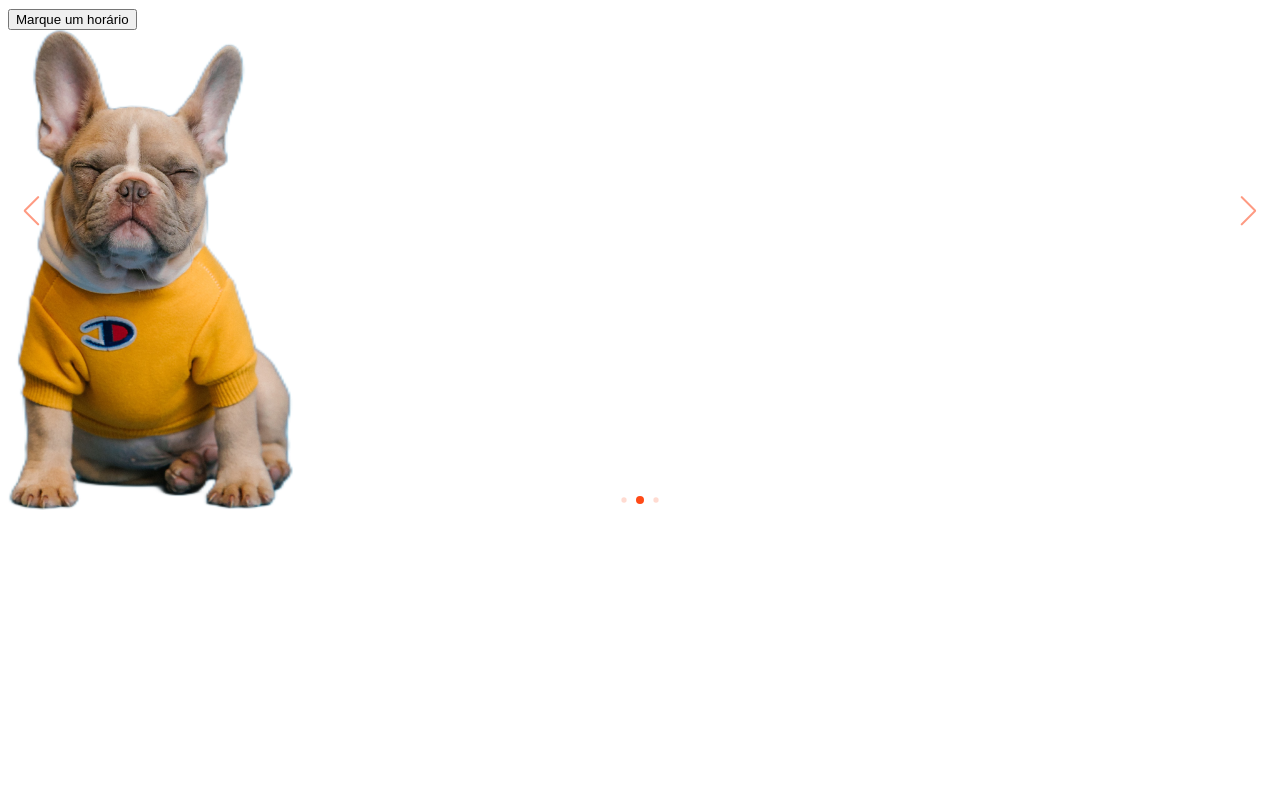
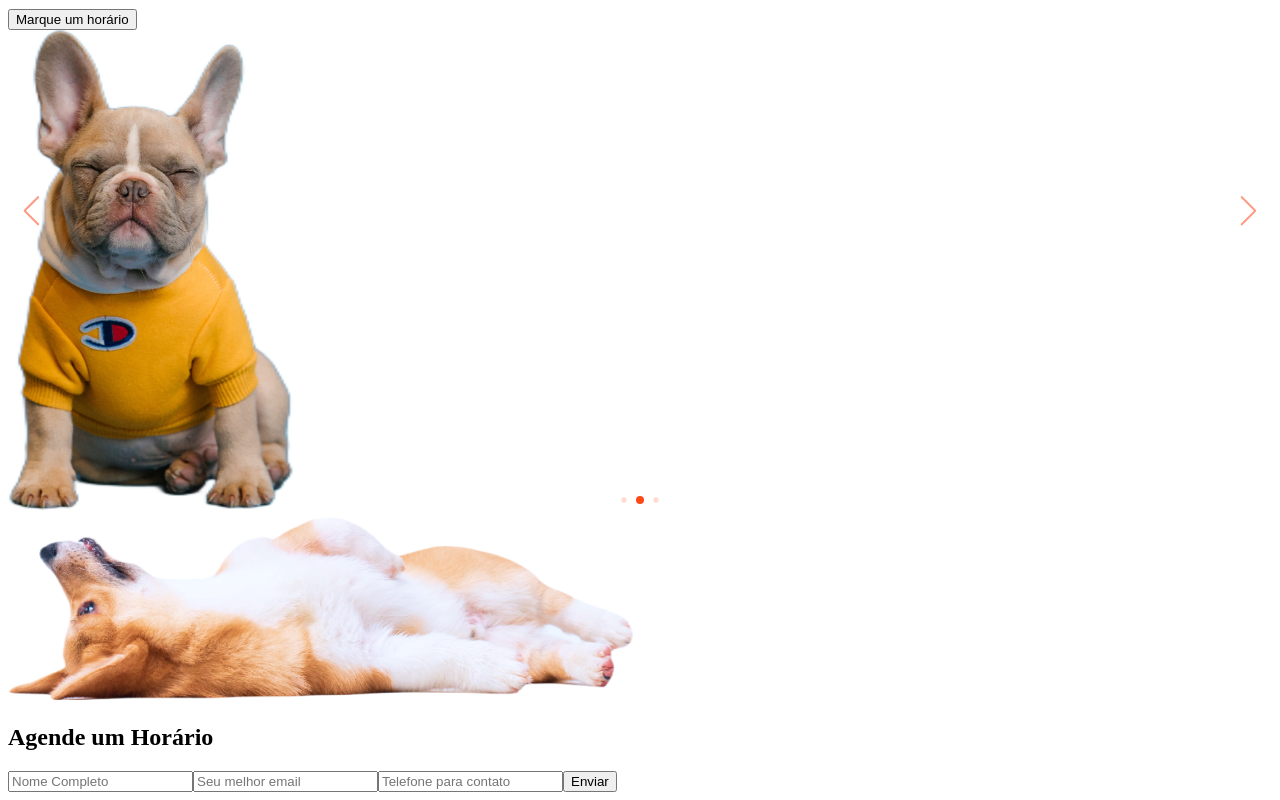
Before and after one commit to HudsonMenezes/petglamour, a React (Create React App) app: page / in a window 1280 px wide. Shown: the part 474-1274 px from the top of the page. Before the commit the page ends 996 px from the top, so only its background shows below. Built offline with nearby package versions, Linux system fonts and the light colour scheme; the HTML template or start-up script is replaced by a standard one.

Commit message:
Appointment done

```diff
--- a/src/App.js
+++ b/src/App.js
@@ -3,12 +3,14 @@
 //import components
 import Hero from "./components/Hero";
 import Header from "./components/Header";
+import Appointment from "./components/Appointment";
 
 const App = () => {
   return (
     <div className="w-full max-w-[1440px] mx-auto bg-orange-quaternary relative">
       <Header />
       <Hero />
+      <Appointment />
       <div className="h-[2000px]"></div>
     </div>
   );
--- a/src/components/Appointment.js
+++ b/src/components/Appointment.js
@@ -1,7 +1,41 @@
-import React from 'react';
+import React from "react";
+
+// import image
+import DogImg from "../assets/img/dogs/dog-appointment.png";
 
 const Appointment = () => {
-  return <div>Appointment</div>;
+  return (
+    <section className="bg-yellow-secondary py-12 lg:pb-12 lg:mt-32 relative min-h-[584px]">
+      <div className="container mx-auto">
+        <div>
+          {/* image */}
+          <div className="hidden w-full max-w-[790px] mx-auto lg:flex justify-center">
+            <img src={DogImg} alt="dog appointment" />
+          </div>
+          {/* form */}
+          <form className="bg-yellow py-8 px-6 w-full max-w-[790px] h-[500px] mx-auto lg:-mt-5 rounded-[60px] text-center flex flex-col justify-start items-center gap-y-4">
+            <h2 className="h2 my-4">Agende um Horário</h2>
+            <input
+              className="input-control"
+              type="text"
+              placeholder="Nome Completo"
+            />
+            <input
+              className="input-control"
+              type="text"
+              placeholder="Seu melhor email"
+            />
+            <input
+              className="input-control"
+              type="text"
+              placeholder="Telefone para contato"
+            />
+            <button className="btn w-full max-w-[514px]">Enviar</button>
+          </form>
+        </div>
+      </div>
+    </section>
+  );
 };
 
 export default Appointment;
```
